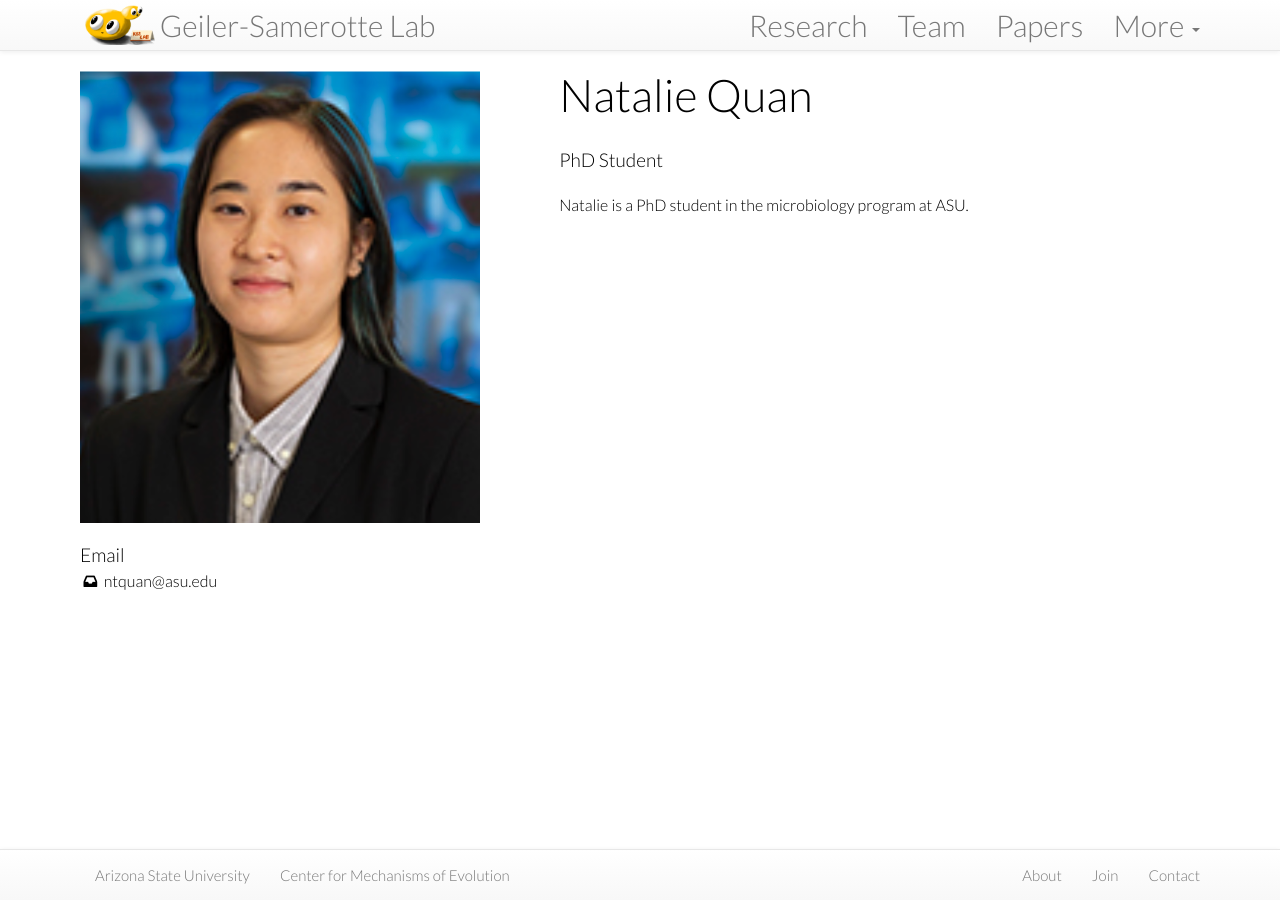
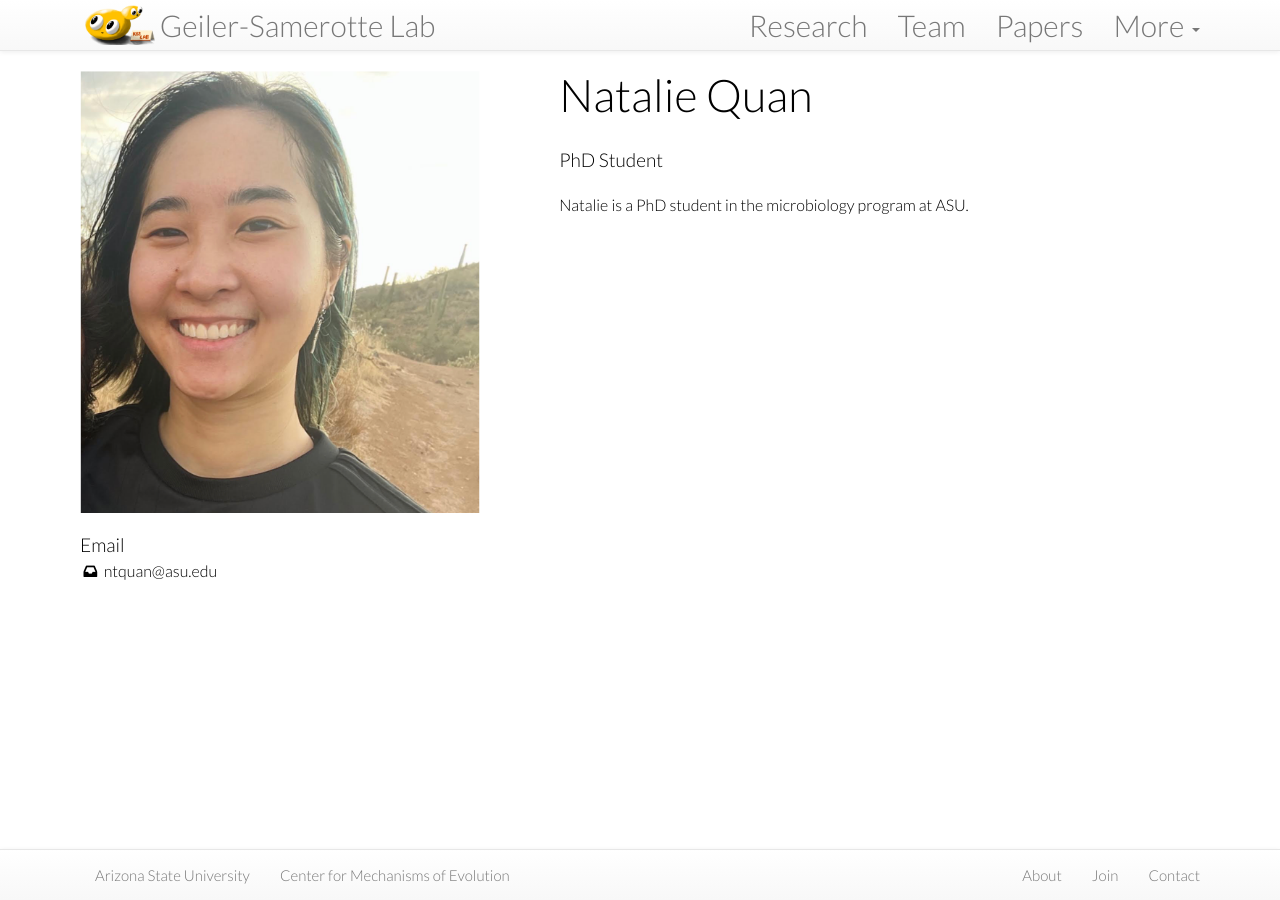
Before and after one commit to Samerotte-Lab/Samerotte-Lab.github.io, a Jekyll site: the page built from team/_posts/2020-1-5-natalie-quan.md, in a window 1280 px wide. Built offline with Jekyll 4.4.1, drawn with Linux system fonts in a browser that asks for light colours; nearby versions of some CDN libraries.

Commit message:
natalie photo

```diff
--- a/team/_posts/2020-1-5-natalie-quan.md
+++ b/team/_posts/2020-1-5-natalie-quan.md
@@ -8,7 +8,7 @@ email: ntquan@asu.edu
 twitter:
 github:
 scholar:
-image: /assets/images/team/Natalie.png
+image: /assets/images/team/Nat.png
 alum: false
 hs: false
 ---
```
Also changed, not shown: assets/images/team/Nat.png (added).
